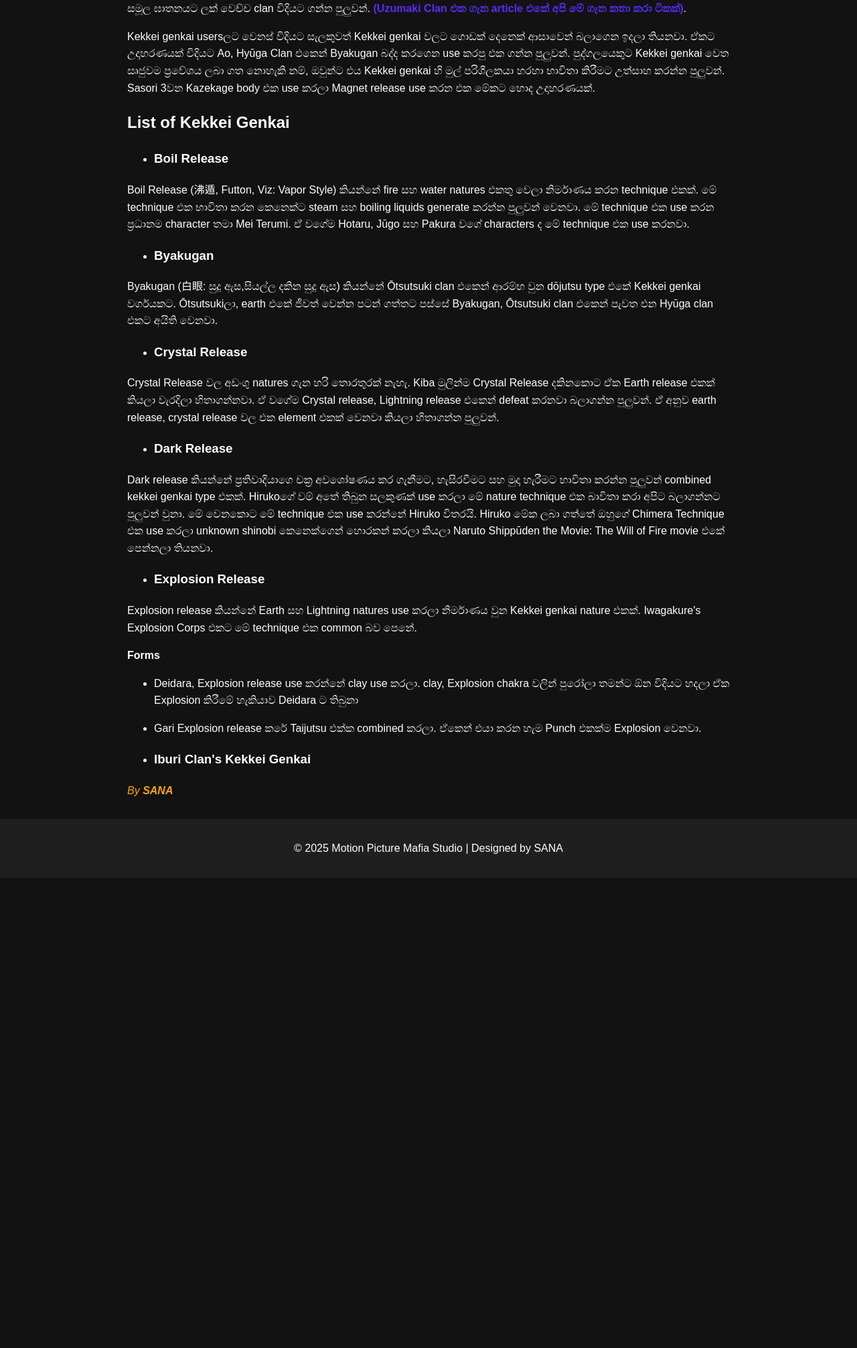
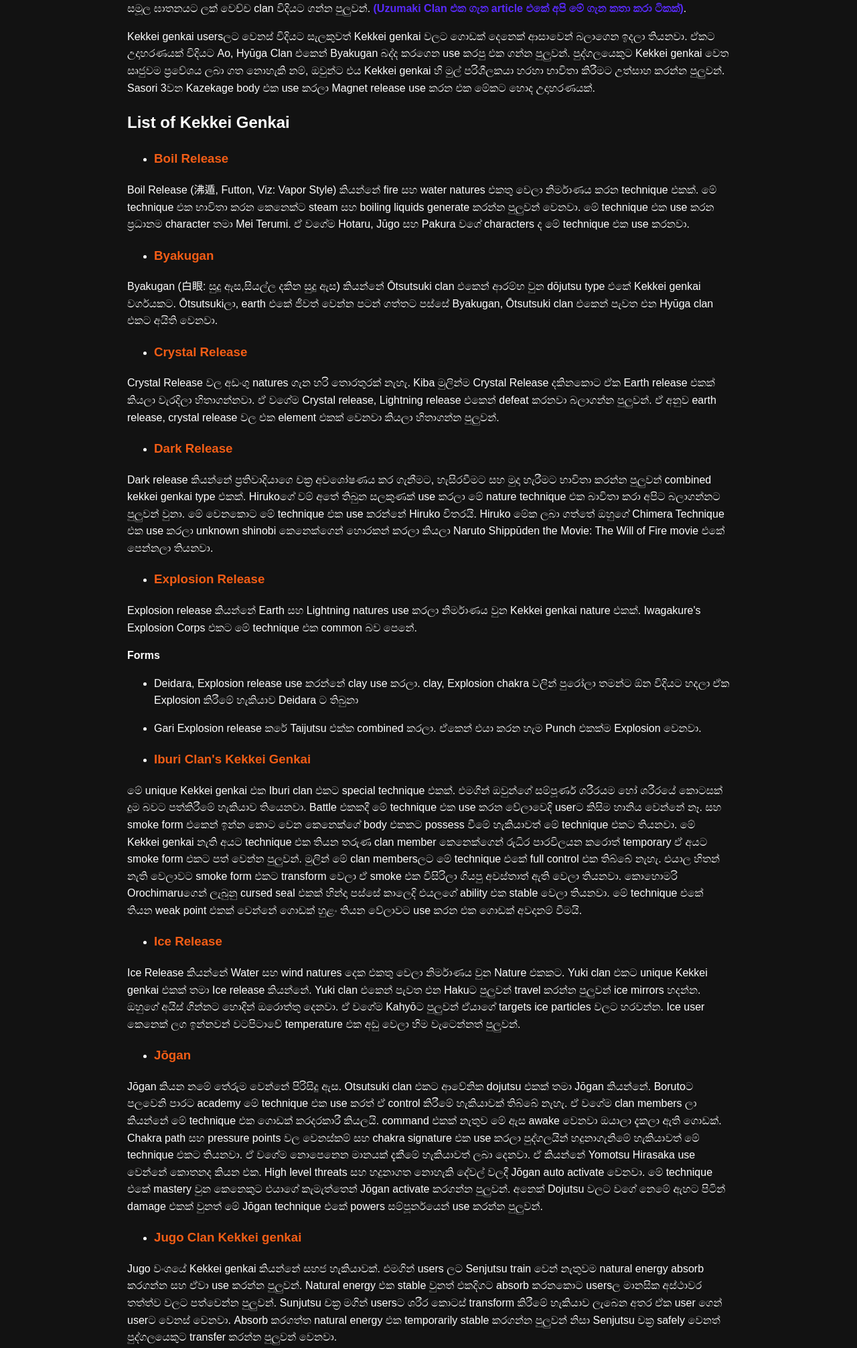
Before and after one commit to k16518sandeepa/mpm, a PHP site: page /Anime/Kekkei-genkai.html in a window 1280 px wide. Shown: the part 1255-3268 px from the top of the page at 67% size. Before the commit the page ends 2566 px from the top, so only its background shows below. Run offline with PHP 8.4, Linux system fonts and the light colour scheme; some libraries are stand-ins or nearby versions.

Commit message:
kekkei genkai article update

```diff
--- a/Anime/Kekkei-genkai.html
+++ b/Anime/Kekkei-genkai.html
@@ -14,7 +14,7 @@
 <meta property="og:type" content="article">
 
 
-  <title>Uzumaki Clan | MPM</title>
+  <title>Kekkei genkai | MPM</title>
   <link rel="icon" type="image/png" href="Images/mpm logo.png">
   <link rel="stylesheet" href="article.css">
 
@@ -64,27 +64,101 @@
     <img src="https://i.imgur.com/4AWfHiV.jpeg" alt="Uzumaki-clan">
 
     <p>Kekkei genkai(血継限界:Bloodline Limit) කියන්නේ DNA වල ඇති වන විශමතා හින්දා ඒ userට ලැබෙන special abilities වලට. Bloodline Limit කියන නමේම තියනවා වගේම Kekkei genkai හැම කෙනෙක්ටම use කරන්න බෑ. ගොඩක් Kekkei genkai වර්ග පරම්පරාවෙන් පරම්පරාවට තමා පැවත ගෙන එන්නේ. එහෙම නැති අවස්තාත් තියනවා ඒකට හොද උදාහරණයක් තමා Hashirama Senjuගේ Wood release technique එක.</p>
+
     <p><h2>Kekkei genkai වල වර්ග 3ක් තියනවා. අපි දැන් බලමු ඒ වර්ග 3 මොනවද කියලා.</h2></p>
+
     <p>Dōjutsu කියන්නේ Visual Jutsu වලට ඒ කියන්නේ ඇස් use කරන Techniques වලට. Dōjutsu වෙනත් අයට බද්ධ කරන්න පුලුවන්. හැබැයි ජානමය related එකක් නැති හින්දා මේ අය ගොඩක් ඉක්මනට මහන්සියට ලක් වෙනවා. Dōjutsu වර්ග සියල්ල අතරින්ම Top 3 විදියට තියෙන්නේ Byakugan, Rinnegan, and Sharingan කියන තුන. මේවා ගැන details, powers  වෙනම breakdown කරලා පල්ලෙහා add කරලා තියෙන්නේ. ඒ හින්දා ඉවර වෙනකන් කියවන්න.</p>
+
     <p>තවත් Kekkei genkai type එකක් තමා Natures 5ට අමතරව තවත් nature use කරන්න පුලුවන් වීම. ඔයාලා දන්නවනේ Advanced nature transformations වලට basic natures 2ක් එකතු කරලා තමා අලුත් nature එකක් හදන්නේ කියලා. උදාහරණයක් විදියට water & wind වලින් Ice සහ Fire & Earth එකතු වෙලා Lava හැදෙන එක ගන්න පුලුවන්. natures එකකට වඩා use කරන එක සාමාන්‍ය දෙයක් වුනාට එවා combined කරන්න Kekkei genkai ඕනා. හැබැයි ස්වභාවිකව එහෙම natures use කරන clan එකක් විදියට Yuki Clan එක ගන්න පුලුවන්. එහෙම clan එක්කට සීමා නොවුන natures විදියට Wood release, Lava release ගන්න පුලුවන්.</p>
+
     <p>අනිත් Kekkei genkai වර්ගය තමා userට තමන්ගේ body එකට විශේෂ හැකියා ලබා දීම. නිවුන් සහෝදරයෝ වුන Sakon and Ukon පුලුවන් එයාලගේ body එක වෙන කෙනෙක්ට ඒකාබද්ධ කරන්න. Kimimaro ගේ Shikotsumyaku කියන්නේ එයාලගේ bones කැමති විදියට හසුරුවන්න පුලුවන් වෙන එකට. Jūgoගේ body එක natural energy absorbs කරලා reuse කරන්න පුලුවන් වෙන එකත් Kekkei genkai වර්ගයක්. ඒවගේම Jūgo කිසිම training එකක් නැතුව senjutsu Use කරන්නෙත් ඒ Kekkei genkai එක හින්දා </p>
+
     <p>Kekkei genkai usersලා සාම්න්‍ය shinobiලට වඩා ගොඩක් powerful. War එකේ රැල්ල change කරන්න ගොඩක් වෙලාවට Kekkei genkai usersලව යොදා ගන්නවා. හැබැයි මෙයාලගේ මේ power එක හින්දම මෙයලට කරදර වලට මුනුන දෙන්න වෙලා තියනවා. ගොඩක් Kekkei genkai තියෙන clan සමූල ඝාතනය කරලා තියනවා. Yuki Clan, Uchiha Clan, Kaguya Clan සහ Uzumaki Clan මේ විදියට සමූල ඝාතනයට ලක් වෙච්ච clan විදියට ගන්න පුලුවන්. <a href="https://motionpicturemafia.com/anime/uzumaki-clan" class="link">(Uzumaki Clan එක ගැන article එකේ අපි මේ ගැන කතා කරා ටිකක්)</a>.</p>
+
     <p>Kekkei genkai usersලට වෙනස් විදියට සැලකුවත් Kekkei genkai වලට ගොඩක් දෙනෙක් ආසාවෙන් බලාගෙන ඉදලා තියනවා. ඒකට උදාහරණයක් විදියට Ao, Hyūga Clan එකෙන් Byakugan බද්ද කරගෙන use කරපු එක ගන්න පුලුවන්. පුද්ගලයෙකුට Kekkei genkai වෙත සෘජුවම ප්‍රවේශය ලබා ගත නොහැකි නම්, ඔවුන්ට එය Kekkei genkai හි මුල් පරිශීලකයා හරහා භාවිතා කිරීමට උත්සාහ කරන්න පුලුවන්. Sasori 3වන Kazekage body එක use කරලා Magnet release use කරන එක මේකට හොද උදාහරණයක්. </p>
+
     <h2>List of Kekkei Genkai</h2>
+
     <ul><li><h3>Boil Release</h3></li></ul>
+
     <p>Boil Release (沸遁, Futton, Viz: Vapor Style) කියන්නේ fire සහ water natures එකතු වෙලා නිර්මාණය කරන technique එකක්. මේ technique එක භාවිතා කරන කෙනෙක්ට steam සහ boiling liquids generate කරන්න පුලුවන් වෙනවා. මේ technique එක use කරන ප්‍රධානම character තමා Mei Terumi. ඒ වගේම Hotaru, Jūgo සහ Pakura වගේ characters ද මේ technique එක use කරනවා.</p>
+
     <ul><li><h3>Byakugan</h3></li></ul>
+
     <p>Byakugan (白眼: සුදු ඇස,සියල්ල දකින සුදු ඇස) කියන්නේ  Ōtsutsuki clan එකෙන් ආරම්භ වුන dōjutsu type එකේ Kekkei genkai වර්ගයකට. Ōtsutsukiලා, earth එකේ ජීවත් වෙන්න පටන් ගත්තට පස්සේ Byakugan, Ōtsutsuki clan එකෙන් පැවත එන Hyūga clan එකට අයිති වෙනවා.</p>
+
     <ul><li><h3>Crystal Release</h3></li></ul>
+
     <p>Crystal Release වල අඩංගු natures ගැන හරි තොරතුරක් නැහැ. Kiba මුලින්ම Crystal Release දකිනකොට ඒක Earth release එකක් කියලා වැරදිලා හිතාගන්නවා. ඒ වගේම Crystal release, Lightning release එකෙන් defeat කරනවා බලාගන්න පුලුවන්. ඒ අනුව earth release, crystal release වල එක element එකක් වෙනවා කියලා හිතාගන්න පුලුවන්.</p>
+
     <ul><li><h3>Dark Release</h3></li></ul>
+
     <p>Dark release කියන්නේ ප්‍රතිවාදියාගෙ චක්‍ර අවශෝෂණය කර ගැනීමට, හැසිරවීමට සහ මුදා හැරීමට භාවිතා කරන්න පුලුවන් combined kekkei genkai type එකක්. Hirukoගේ වම් අතේ තිබුන සලකුණක් use කරලා මේ nature technique එක බාවිතා කරා අපිට බලාගන්නට පුලුවන් වුනා. මේ වෙනකොට මේ technique එක use කරන්නේ Hiruko විතරයි. Hiruko මේක ලබා ගත්තේ ඔහුගේ Chimera Technique එක use කරලා unknown shinobi කෙනෙක්ගෙන් හොරකන් කරලා කියලා Naruto Shippūden the Movie: The Will of Fire movie එකේ පෙන්නලා තියනවා. </p>
+
     <ul><li><h3>Explosion Release</h3></li></ul>
+
     <p>Explosion release කියන්නේ Earth සහ Lightning natures use කරලා නිර්මාණය වුන Kekkei genkai nature එකක්. Iwagakure's Explosion Corps එකට මේ technique එක common බව පෙනේ. </p>
+
     <p><Strong>Forms</Strong></p>
-    <ul><p><li>Deidara, Explosion release use කරන්නේ clay use කරලා. clay, Explosion chakra වලින් පුරෝලා තමන්ට ඕන විදියට හදලා ඒක Explosion කිරීමේ හැකියාව Deidara ට තිබුනා</li></p>
-    <p><li>Gari Explosion release කරේ Taijutsu එක්ක combined කරලා. ඒකෙන් එයා කරන හැම Punch එකක්ම Explosion වෙනවා.</li></p></ul>
-    <ul><li><h3>Iburi Clan's Kekkei Genkai</h3></li></ul>
+
+    <ul><li>Deidara, Explosion release use කරන්නේ clay use කරලා. clay, Explosion chakra වලින් පුරෝලා තමන්ට ඕන විදියට හදලා ඒක Explosion කිරීමේ හැකියාව Deidara ට තිබුනා</li>
+
+      <p><li>Gari Explosion release කරේ Taijutsu එක්ක combined කරලා. ඒකෙන් එයා කරන හැම Punch එකක්ම Explosion වෙනවා.</li></ul>
+
+        <ul><li><h3>Iburi Clan's Kekkei Genkai</h3></li></ul>
+
+        <p>මේ unique Kekkei genkai එක Iburi clan එකට special technique එකක්. එමගින් ඔවුන්ගේ සම්පූර්ණ ශරීරයම හෝ ශරීරයේ කොටසක් දුම බවට පත්කිරීමේ හැකියාව තියෙනවා. Battle එකකදී මේ technique එක use කරන වේලාවෙදි userට කිසිම හානිය වෙන්නේ නෑ. සහ smoke form එකෙන් ඉන්න කොට වෙන කෙනෙක්ගේ body එකකට possess වීමේ හැකියාවත් මේ technique එකට තියනවා. මේ Kekkei genkai නැති අයට technique එක තියන තරුණ clan member කෙනෙක්ගෙන් රුධිර පාරවිලයන කරොත් temporary ඒ අයට smoke form එකට පත් වෙන්න පුලුවන්. මුලින් මේ clan membersලට මේ technique එකේ full control එක තිබ්බේ නැහැ. එයාල හිතන් නැති වෙලාවට smoke form එකට transform වෙලා ඒ smoke එක විසිරිලා ගියපු අවස්තාත් ඇති වෙලා තියනවා. කොහොමරි Orochimaruගෙන් ලැබුනු cursed seal එකක් හින්දා පස්සේ කාලෙදි එයලගේ ability එක stable වෙලා තියනවා. මේ technique එකේ තියන weak point එකක් වෙන්නේ ගොඩක් හුළං තියන වේලාවට use කරන එක ගොඩක් අවදානම් වීමයි.</p>
+
+        <ul><li><h3>Ice Release</h3></li></ul>
+
+        <p>Ice Release කියන්නේ Water සහ wind natures දෙක එකතු වෙලා නිර්මාණය වුන Nature එකකට. Yuki clan එකට unique Kekkei genkai එකක් තමා Ice release කියන්නේ. Yuki clan එකෙන් පැවත එන Hakuට පුලුවන් travel කරන්න පුලුවන් ice mirrors හදන්න. ඔහුගේ අයිස් ගින්නට හොදින් ඔරොත්තු දෙනවා. ඒ වගේම Kahyōට පුලුවන් ඒයාගේ targets ice particles වලට හරවන්න. Ice user කෙනෙක් ලග ඉන්නවන් වටපිටාවේ temperature එක අඩු වෙලා හිම වැටෙන්නත් පුලුවන්.</p>
+
+        <ul><li><h3>Jōgan</h3></li></ul>
+
+        <p>Jōgan කියන නමේ තේරුම වෙන්නේ පිරිසිදු ඇස. Otsutsuki clan එකට ආවේනික dojutsu එකක් තමා Jōgan කියන්නේ. Borutoට පලවෙනි පාරට academy මේ technique එක use කරත් ඒ control කිරීමේ හැකියාවක් තිබ්බේ නැහැ. ඒ වගේම clan members ලා කියන්නේ මේ technique එක ගොඩක් කරදරකාරී කියලයි. command එකක් නැතුව මේ ඇස awake වෙනවා ඔයාලා දැකලා ඇති ගොඩක්. Chakra path සහ pressure points වල වෙනස්කම් සහ chakra signature එක use කරලා පුද්ගලයින් හදුනාගැනිමේ හැකියාවත් මේ technique එකට තියනවා. ඒ වගේම නොපෙනෙන මානයක් දැකීමේ හැකියාවත් ලබා දෙනවා. ඒ කියන්නේ Yomotsu Hirasaka use වෙන්නේ කොතනද කියන එක. High level threats සහ හදුනාගත නොහැකි දේවල් වලදී Jōgan auto activate වෙනවා. මේ technique එකේ mastery වුන කෙනෙකුට එයාගේ කැමැත්තෙන් Jōgan activate කරගන්න පුලුවන්. අනෙක් Dojutsu වලට වගේ නෙමේ ඇහට පිටින් damage එකක් වුනත් මේ Jōgan technique එකේ powers සම්පූර්නයෙන් use කරන්න පුලුවන්.</p>
+
+        <ul><li><h3>Jugo Clan Kekkei genkai</h3></li></ul>
+
+        <p>Jugo වංශයේ Kekkei genkai කියන්නේ සහජ හැකියාවක්. එමගින් users ලට Senjutsu train වෙන් නැතුවම natural energy absorb කරගන්න සහ ඒවා use කරන්න පුලුවන්. Natural energy එක stable වුනත් එකදිගට absorb කරනකොට usersල මානසික අස්ථාවර තත්ත්ව වලට පත්වෙන්න පුලුවන්. Sunjutsu චක්‍ර මගින් usersට ශරීර කොටස් transform කිරීමේ හැකියාව ලැබෙන අතර ඒක user ගෙන් userට වෙනස් වෙනවා. Absorb කරගත්ත natural energy එක temporarily stable කරගන්න පුලුවන් නිසා Senjutsu චක්‍ර safely වෙනත් පුද්ගලයෙකුට transfer කරන්න පුලුවන් වෙනවා.</p>
+
+        <ul><li><h3>Ketsuryugan</h3></li></ul>
+
+        <p>Ketsuryugan කියන එකේ තේරුම Blood dragon eye නමේ වගේම මේකත් dojutsu එකක්. Chinoike clan එකේ සමහර usersලග දැකගන්නට ලැබෙනවා. Ketsuryugan usersලට ඉතා තද රතු පැහැති ඇස් තියෙන අතර මේකෙන් usersලට special look එකකුත් ලැබෙනවා. ඒ වගේම මේ technique එකට Three great dojutsu වලට සාපේක්ශව ලොකු power එකකුත් තියනවා. මේ dojutsu එකට genjutsu සැදීමේ හැකියාත් තියනවා. එමගින් මෝහනයට ලක් කරන්න වගේම මනසේ intel extract කරගන්නත් පුලුවන්. Ketsuryugan usersලට යකඩ හෝ යකඩ සාන්ද්‍රණය වැඩි ඕනෑම දෙයක් පාලනය කිරීමේ හැකියාව තියනවා. ඒ වගේම ජීවත්වෙන ඕනෑම කෙනෙක්ගේ රුධිරය පාලනය කරන්නත් පුලුවන් මේ technique එක use කරන්න අදාල පුද්ගලයට චක්‍ර ඇතුලත් කරන්න ඕනා. Chino, Sasuke මැණික් කටුව ගාවින් කපලා මේ technique එක use කරා ඔගගොල්ලනට මතක ඇති.</p>
+
+        <ul><li><h3>Kokugan</h3></li></ul>
+
+        <p>Kokugan නමේ තේරුම ගත්තොත් කලු ඇස වගේ තේරුමක් තමා එන්නේ. Isshiki Otsutsuki සහ Kawaki එයාගේ Kama එක හරහා use කරපු dojutsu එකක් තමා තමා Kokugan කියන්නේ. Kokugan usersලට Sukunahikona use කරන්න පුලුවන්. Sukunahikona කියන්නේ shinjutsu වර්ගයකට ඒකෙන් usersලට තමන්ගේ view-point එකේ තියෙන ඕනම දෙයක් හකුලන්න වගේම නැවත තිබුන තත්ත්වෙට පත් කරන්නත් පුලුවන්. Sensory type එකේ පුද්ගලයන්ගේ ඒ ability එක කඩාකප්පල් කරලා දාන්න පුලුවන් blck cube summon කිරීමේ හැකියාව Kokugan usersලට තියනවා. ගින්දර වගේ හැවනැල්ලක් use කරලා enemyගේ චක්‍ර වල අයූ කාලය ගනනය කිරීමේ හැකියාවත් මේ technique එක සතු වෙනවා</p>
+
+        <ul><li><h3>Kurama clan's Kekkei genkai</h3></li></ul>
+
+        <p>Kurama clan's Kekkei genkai කියන්නේ Kurama clan එකටත් rare kekkei genkai(genjutsu) එකක්. පරම්පරා කීපෙකට සැරයක් තමා මේ technique එක පිහිටන user කෙනෙක් ඉපදෙන්නේ. එහෙම ඉපදෙන userටත් අසීමිත genjutsu power එකක් හිමි වෙනවා. හරි training එකක් නැතුව වුනත් මේ genjutsu ගොඩක් powerful. කොචර powerful ද කියනවා නන් genjutsu එක හරහා කරන damage ඒ විදියටම physical body එකටත් ඒ විදියටම සිදු වෙනවා. ඒ විදියට genjutsu එක හරහාම එයගේ opponetsලව මරා දැමීමේ හැකියවා මේ kekkei genkai එකට තියනවා. කොච්චර powerful වුනත් මේකටත් weak point තියනවා. මේ power එක full capacity එකෙන් පාවිච්චි කරන්න පුලුවන් වෙන්නේ ඉතාම කලාතුරකින්. මේකේ ප්‍රතිඵලක් විදියට යටි සිතෙන් ඒ power එක control කරන්න ගන්නවා, එතකොට second personality එකක් ඇති වෙලා userව පාලනය කරගන්න බැරි තත්ත්වෙට පත් වෙනවා. Simply කිව්වොත් ලග ඉන්න හැමෝම මරන තත්ත්වෙට පත් වෙනවා. හොද practice එකකින් මේ transform එකේ effect අඩු කරගන්න පුලුවන් වුනත් ඉදිරයට යන්න යන්න කිසිම වෙනසක් වෙන්නේ නැහැ.</p>
+
+        <ul><li><h3>Lava Release</h3></li></ul>
+
+        <p>Lava release කියන්නේ fire සහ earth කියන natures 2 එකතු වෙලා හැදුන kekkei genkai එකක්. Lava release අදාල userට අනුව වෙනස් වෙනවා.
+
+          <p>Forms</p>
+
+          <ul>
+
+            <li>ඝන සහ ද්‍රව යන අවස්ථා දෙකේම උණු පාෂාණ(liquid) නිකුත් කිරීමේ හැකියාව. Son Goku සහ එහි jinchuriki මේ technique එක use කරා.</li>
+
+            <li>Acid mud මේකත් උණු පාෂාන(liquid) විදියට තමා anime එකේ පෙන්නලා තියෙන්නේ. Kirigakure Mei Terumi සහ Kara වල Boro මේ technique එක use කරලා තියනවා.</li>
+
+            <li>Corrosive quicklime මේ technique එක Iwagakure shinobiලා කිහිප දෙනෙක් සහ Amegakure Kyusuke use කරලා තියනවා.</li>
+
+            <li>Vulcanised rubber, lightning release වලට එරෙහිව හොද technique එකක්. Kumogakure Dodai සහ Karyu මේ technique එක use කරනවා.</li>
+
+            <li>Volcanic ash මේ technique එක Iwagakure Kurotsuchi use කරනවා. ඒ වගේම ඇය එහි quicklime form එකත් use කරනවා.</li>
+
+          </ul>
+
+          <ul><li><h3>Magnet Release</h3></li></ul>
+
+          <p>Magnet release කියන්නේ wind සහ earth natures 2 combined එකක් කියලා තමා suggest කරලා තියෙන්නේ. Magnet release usersලා විවිධ අරමුණු වලට අනිත් ද්‍රව්‍ය වලට යෙදවිය හැකි චුම්බක බලයන් ජනනය කීරීමේ හැකියාව පවතිනවා.</p>
+
+
+
 
 
     <p class="author">By <strong>SANA</strong></p>
--- a/Anime/article.css
+++ b/Anime/article.css
@@ -28,6 +28,7 @@
   color: #ff4757;
   margin: 0;
 }
+
 
 /* Navigation */
 nav {
@@ -123,6 +124,9 @@
 .article h1 {
   color: #ff4757;
   margin-bottom: 10px;
+}
+.article h3 {
+  color: lab(59.74% 56.65 65.07);
 }
 body.light-theme .article h1 {
   color: #d91e18;
```
